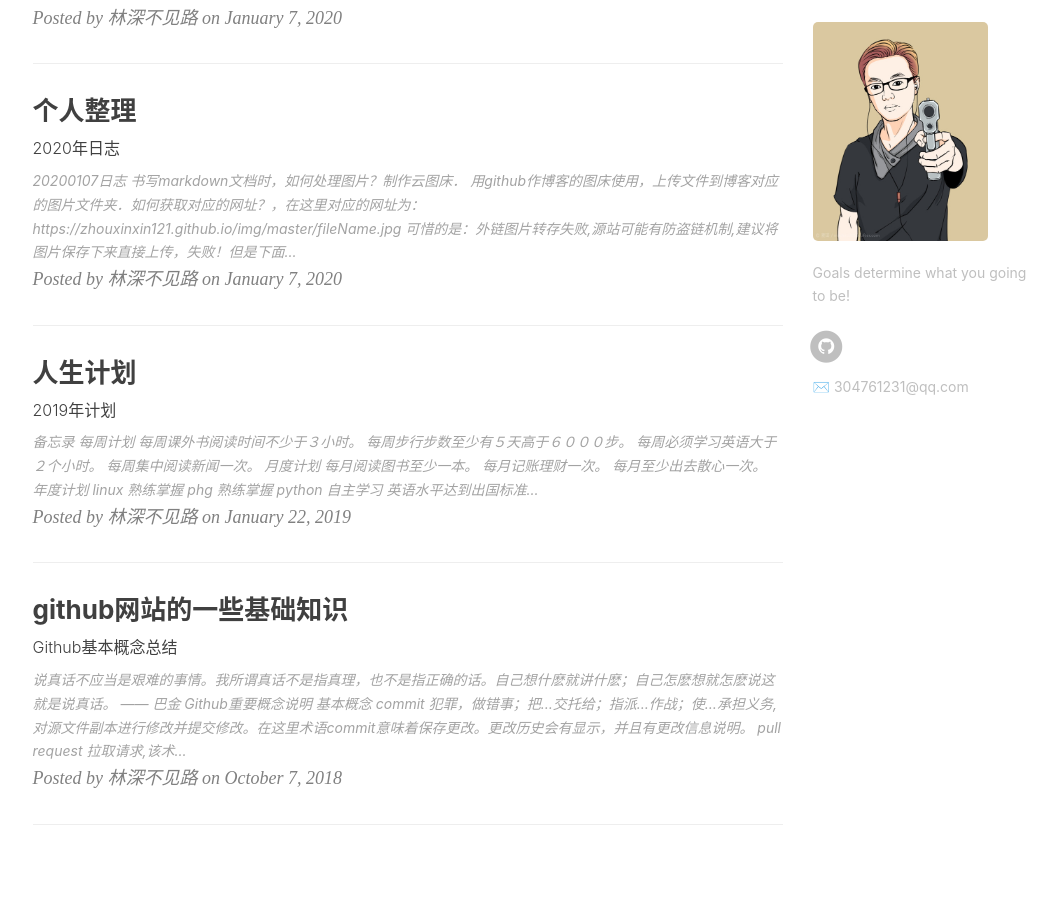
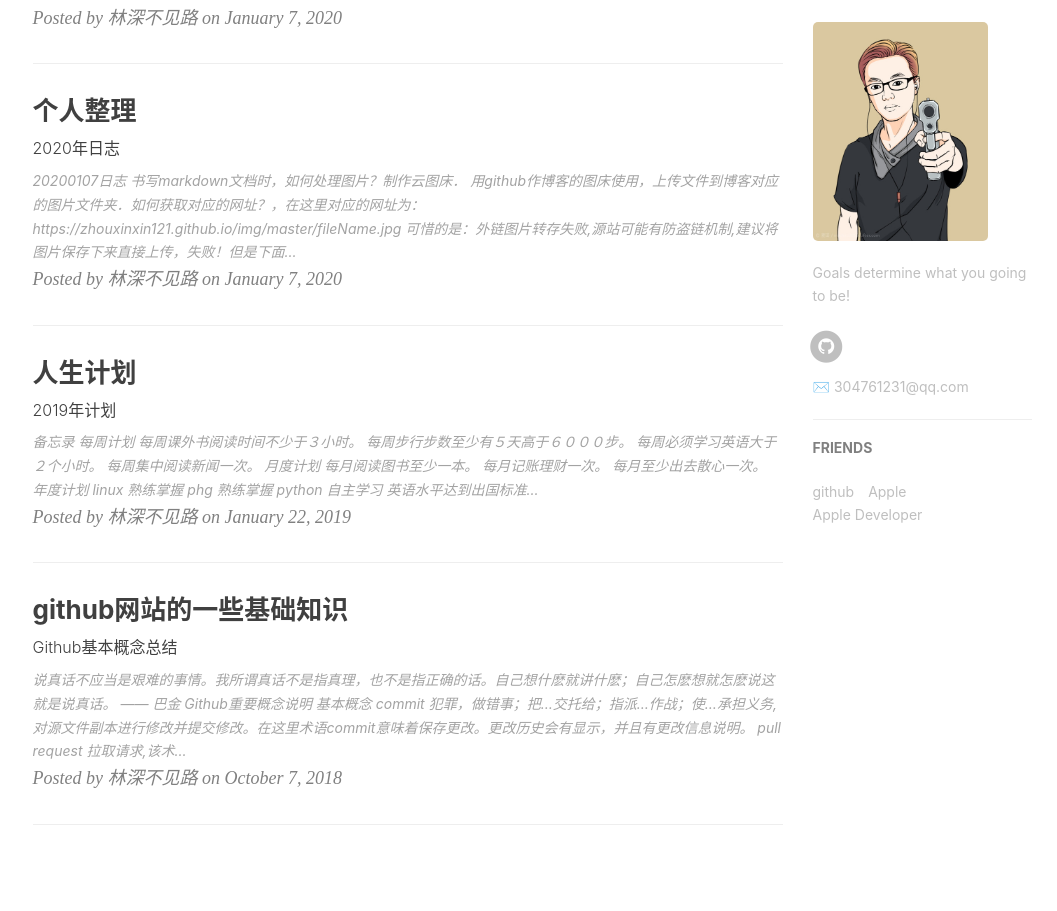
Before and after one commit to zhou12135/zhou12135.github.io, a Jekyll site: the page built from index.html, in a window 1280 px wide. Shown: the part 704-1615 px from the top of the page, without its empty margins (135-1192 px from the left). Built offline with Jekyll 4.4.1, drawn with Linux system fonts in a browser that asks for light colours; nearby versions of some CDN libraries; the list of posts is cut into pages by our own code; comment, search, counter and statistics services are not loaded; some of the changed lines change nothing that is shown.

Commit message:
Update _config.yml

```diff
--- a/_config.yml
+++ b/_config.yml
@@ -51,31 +51,43 @@ kramdown:
 input: GFM                            # use Github Flavored Markdown !important
 
 
+friends: [
+    {
+        title: "github",
+        href: "http://www.github.com"
+    },{
+        title: "Apple",
+        href: "https://apple.com"
+    },{
+        title: "Apple Developer",
+        href: "https://developer.apple.com/"
+    }
+]
+
 
 # 评论系统
 # Disqus（https://disqus.com/）
 # disqus_username: qiubaiying
 
 ## Gitalk
-gitalk:
-  enable: false    #是否开启Gitalk评论
-  clientID: ce01b2dd6fda0d6191e2                            #生成的clientID
-  clientSecret: 3ba30845998f52f5f421fa069a0d5d34faea9b30    #生成的clientSecret
-  repo: zhou12135.github.io    #仓库名称
-  owner: zhou12135   #github用户名
-  admin: zhou12135
-  distractionFreeMode: true #是否启用类似FB的阴影遮罩
+# gitalk:
+#  enable: false    #是否开启Gitalk评论
+#  clientID: ce01b2dd6fd6191e2                            #生成的clientID
+#  clientSecret: 3ba30845998f52421fa069a0d5d34faea9b30    #生成的clientSecret
+#  repo: name.github.io    #仓库名称
+#  owner: name   #github用户名
+#  admin: name
+#  distractionFreeMode: true #是否启用类似FB的阴影遮罩
 
 
 # 统计
-
 # Analytics settings
 # Baidu Analytics
-ba_track_id: 907c3d8f3878e2b4b994318395661fe9
+# ba_track_id: 907c3d8f387b4b994318395661fe9
 
 # Google Analytics
-#ga_track_id: 'UA-90855596-1'            # Format: UA-xxxxxx-xx
-#ga_domain: qiubaiying.top               # 默认的是 auto, 这里我是自定义了的域名，你如果没有自己的域名，需要改成auto
+# ga_track_id: 'UA-90855596-1'            # Format: UA-xxxxxx-xx
+# ga_domain: qiubaiying.top               # 默认的是 auto, 这里我是自定义了的域名，你如果没有自己的域名，需要改成auto
 
 
 # Featured Tags
```
